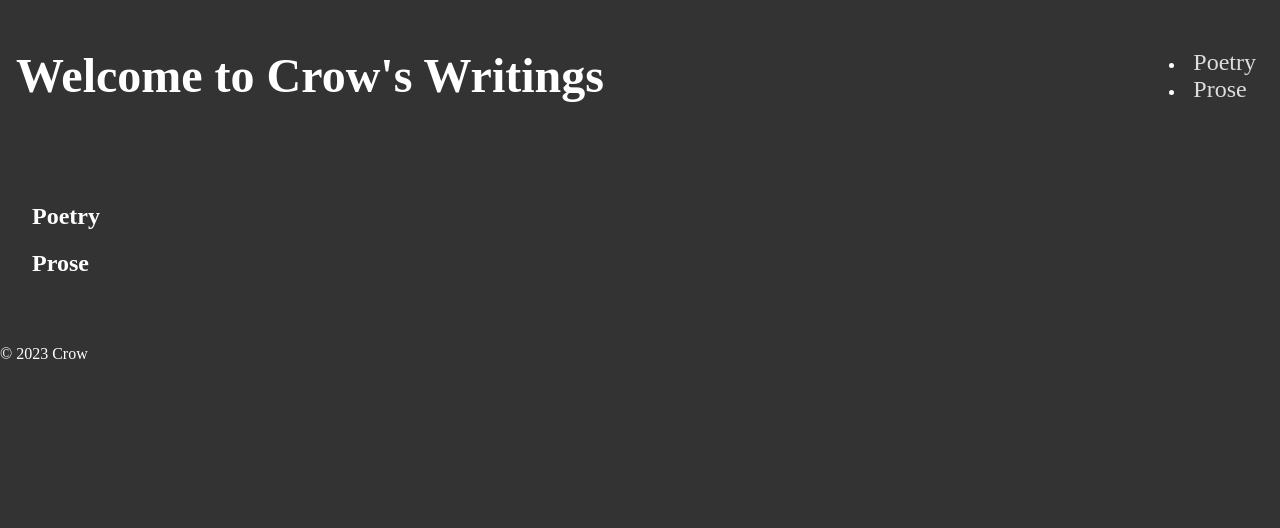
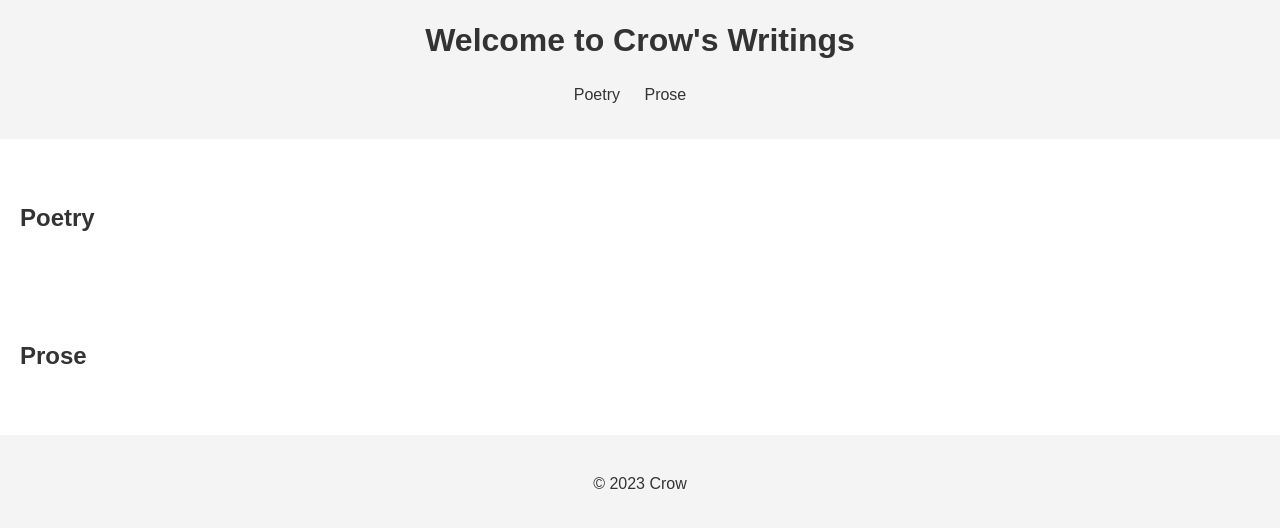
Before and after one commit to CorvianArticulations/CorvianArticulations.github.io, a plain HTML site: page index.html in a window 1280 px wide. Drawn offline with Linux system fonts and the light colour scheme.

Commit message:
Add files via upload

```diff
--- a/styles.css
+++ b/styles.css
@@ -1,81 +1,37 @@
+
 body {
-  font-family: 'Times New Roman', serif;
-  margin: 0;
-  padding: 0;
-  background-color: #333;
-  color: white;
-  transition: background-color 0.5s, color 0.5s;
+    font-family: Arial, sans-serif;
+    line-height: 1.6;
+    color: #333;
+    padding: 0;
+    margin: 0;
 }
-
 header {
-  display: flex;
-  justify-content: space-between;
-  align-items: center;
-  padding: 1rem;
+    background: #f4f4f4;
+    padding: 15px 0;
+    text-align: center;
 }
-
-#theme-switcher {
-  padding: 0.5rem 1rem;
-  border: none;
-  border-radius: 15px;
-  cursor: pointer;
-  font-size: 1rem;
-  background-color: #555;
-  color: white;
-  transition: background-color 0.5s;
+header h1 {
+    margin: 0;
 }
-
-#theme-switcher:hover {
-  background-color: #777;
+nav ul {
+    padding: 0;
+    list-style: none;
 }
-
-h1 {
-  font-size: 3rem;
-  text-align: center;
+nav ul li {
+    display: inline;
+    margin-right: 20px;
 }
-
-input[type="search"] {
-  padding: 0.5rem;
-  font-size: 1rem;
-  border-radius: 10px;
-  border: none;
+nav ul li a {
+    text-decoration: none;
+    color: #333;
 }
-
-nav a {
-  font-size: 1.5rem;
-  color: #ddd;
-  text-decoration: none;
-  padding: 0.5rem;
+section {
+    padding: 20px;
+    margin: 20px 0;
 }
-
-nav a:hover {
-  color: #fff;
+footer {
+    text-align: center;
+    padding: 20px 0;
+    background: #f4f4f4;
 }
-
-main {
-  padding: 2rem;
-}
-
-section#newest-work h2 {
-  font-size: 2.5rem;
-  text-align: center;
-}
-
-/* Light theme styles */
-.light-theme {
-  background-color: #f0f0f0;
-  color: #333;
-}
-
-.light-theme #theme-switcher {
-  background-color: #ddd;
-  color: #333;
-}
-
-.light-theme nav a {
-  color: #555;
-}
-
-.light-theme nav a:hover {
-  color: #222;
-}
```
